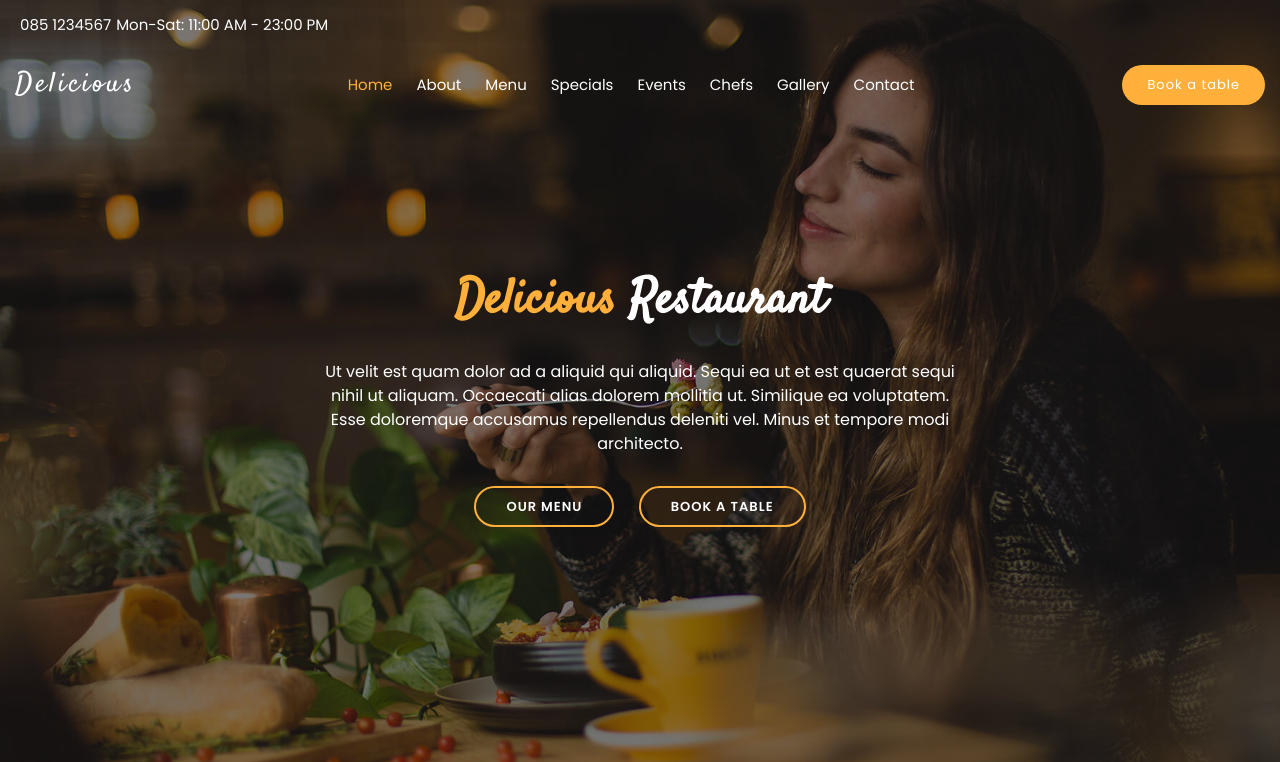
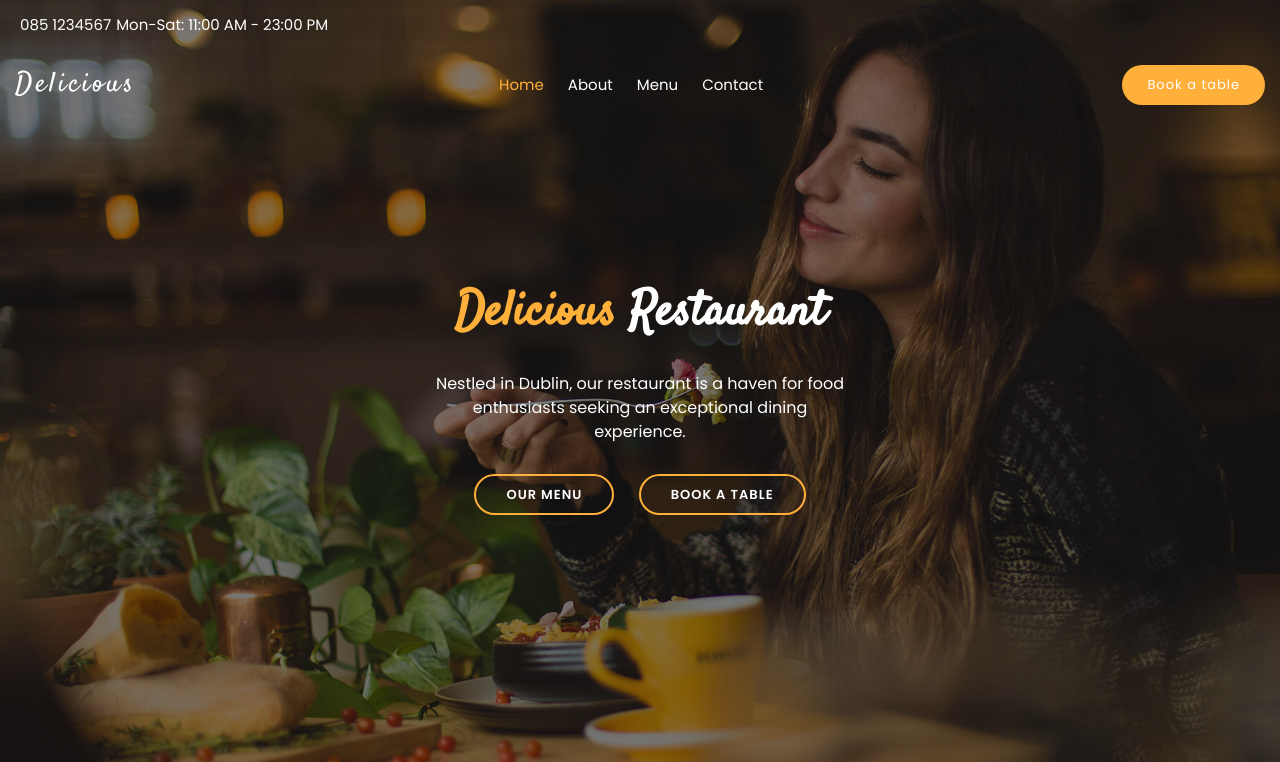
Before and after one commit to ssmerd/restaurant, a Django app: page / in a window 1280 px wide. Shown: the top 762 px of the page. Run offline with Django 4.2, Linux system fonts and the light colour scheme.

Commit message:
Style the booking form and the navbar

```diff
--- a/restr/booking/forms.py
+++ b/restr/booking/forms.py
@@ -12,10 +12,10 @@ from datetime import datetime
 MIN_NO_OF_PEOPLE = 1
 MAX_NO_OF_PEOPLE = 10
 
-RESTAURANT_OPENS_HOUR = 13
+RESTAURANT_OPENS_HOUR = 11
 RESTAURANT_CLOSES_HOUR = 23
-RESTAURANT_CLOSES_MIN = 59
-RESTAURANT_OPENING_MESSAGE = "The opening time are from 1pm till midnight."
+RESTAURANT_CLOSES_MIN = 00
+RESTAURANT_OPENING_MESSAGE = "The opening time are from 11am till 11pm."
 
 def validate_no_of_people(value):
     """ Validate the number of people entered in the form. """
--- a/restr/booking/templates/booking/form.html
+++ b/restr/booking/templates/booking/form.html
@@ -2,11 +2,11 @@
 
 {% block content %}
 
-<section id="book-a-table">
+<section id="book-a-table" class="book-a-table">
 
     <div class="container text-center">
         <h2>Book a Table</h2>
-        <p>Book a table at our restaurant from 1pm till midnight for maximum 2 hours</p>
+        <p>Book a table at our restaurant from 11am till 11pm.</p>
 
         {% for message in messages %}
         <div class="alert alert-{% if message.level_tag == 'error' %}danger{% else %}{{ message.level_tag }}{% endif %} alert-dismissible fade show"
@@ -41,7 +41,7 @@
 
         {% endif %}
 
-        <form method="post" role="form">
+        <form method="post" action="#book-a-table" role="form" class="php-email-form" >
             {% csrf_token %}
             <div class="form-row d-flex justify-content-center">
                 <div class="col-lg-4 col-md-4">
--- a/restr/booking/urls.py
+++ b/restr/booking/urls.py
@@ -1,4 +1,5 @@
 from django.urls import path
 from . import views
 
-urlpatterns = [path('',views.index,name='index')]
+urlpatterns = [path('index.html/',views.index,name='index'),
+               path('',views.index,name='index')]
--- a/restr/booking/views.py
+++ b/restr/booking/views.py
@@ -4,9 +4,8 @@ from .forms import BookTableForm, DivErrorList
 from .utils import print_parameters
 from .models import BookTable
 
-
-# Create your views here.
 def index(request):
+    """ Main view """
 
     if request.method == "POST":
         form = BookTableForm(request.POST, error_class=DivErrorList)
@@ -18,15 +17,16 @@ def index(request):
         if form.is_valid():
             print_parameters(form)
             # save_booking(form)
-            messages.success(request, "Your booking has been sent.")
+            messages.success(request, "Your booking has been sent. You'll get a confirmation email.")
             form = BookTableForm()
 
     return render(request, 'booking/form.html', {"form": form})
 
 
 def save_booking(form):
+    """ The method saves the booking to the database."""
+
     table = BookTable()
-
     table.name = form.cleaned_data["name"]
     table.email = form.cleaned_data["email"]
     table.phone = form.cleaned_data["phone"]
--- a/restr/templates/base.html
+++ b/restr/templates/base.html
@@ -46,10 +46,6 @@
                     <li><a class="nav-link scrollto active" href="#hero">Home</a></li>
                     <li><a class="nav-link scrollto" href="#about">About</a></li>
                     <li><a class="nav-link scrollto" href="#menu">Menu</a></li>
-                    <li><a class="nav-link scrollto" href="#specials">Specials</a></li>
-                    <li><a class="nav-link scrollto" href="#events">Events</a></li>
-                    <li><a class="nav-link scrollto" href="#chefs">Chefs</a></li>
-                    <li><a class="nav-link scrollto" href="#gallery">Gallery</a></li>
                     <li><a class="nav-link scrollto" href="#contact">Contact</a></li>
                 </ul>
                 <i class="bi bi-list mobile-nav-toggle"></i>
@@ -69,10 +65,9 @@
                 <div class="carousel-container">
                     <div class="carousel-content">
                         <h2 class="animate__animated animate__fadeInDown"><span>Delicious</span> Restaurant</h2>
-                        <p class="animate__animated animate__fadeInUp">Ut velit est quam dolor ad a aliquid qui
-                            aliquid. Sequi ea ut et est quaerat sequi nihil ut aliquam. Occaecati alias dolorem
-                            mollitia ut. Similique ea voluptatem. Esse doloremque accusamus repellendus deleniti
-                            vel. Minus et tempore modi architecto.</p>
+                        <p class="animate__animated animate__fadeInUp">Nestled in Dublin, our restaurant is a haven for
+                            food enthusiasts seeking an exceptional
+                            dining experience.</p>
                         <div>
                             <a href="#menu" class="btn-menu animate__animated animate__fadeInUp scrollto">Our
                                 Menu</a>
```
Also changed, not shown: other parts of restr/templates/base.html (+44 -1 lines). Lines whose indentation alone changed are shown as unchanged.
